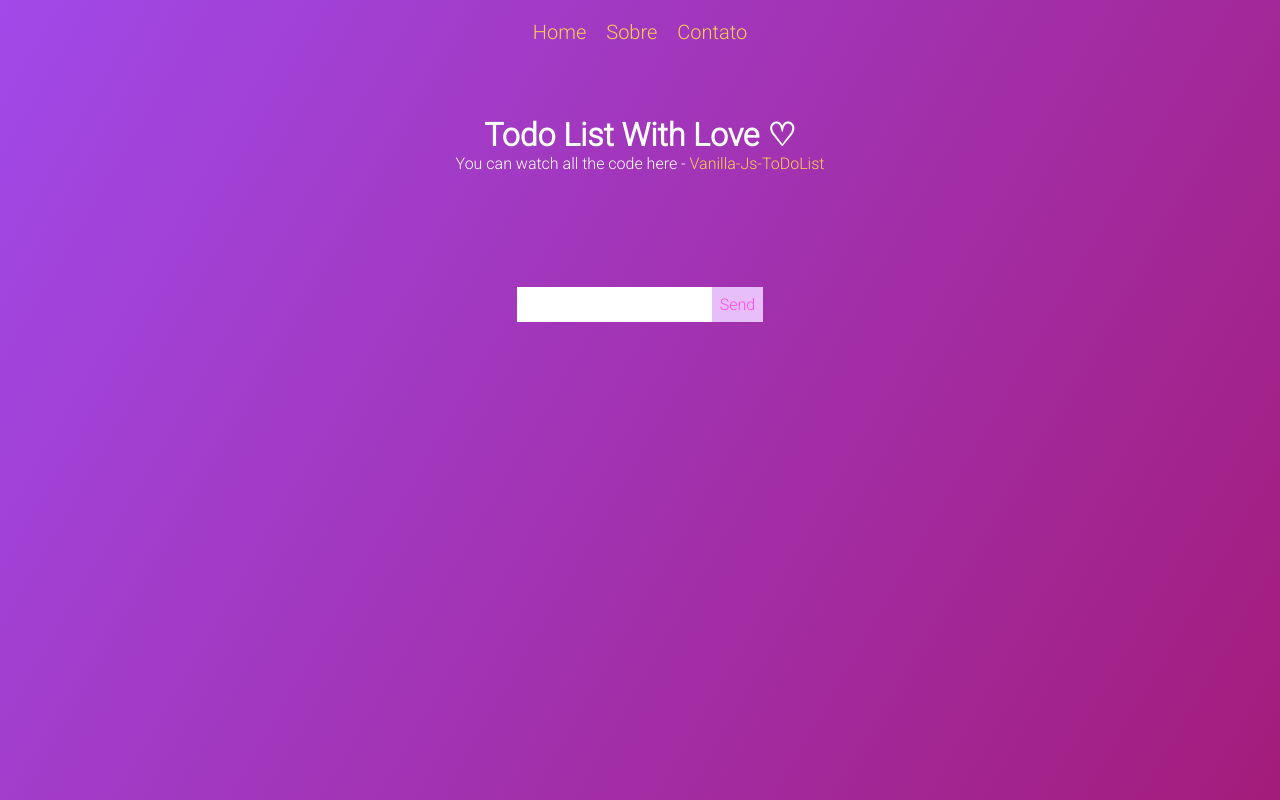
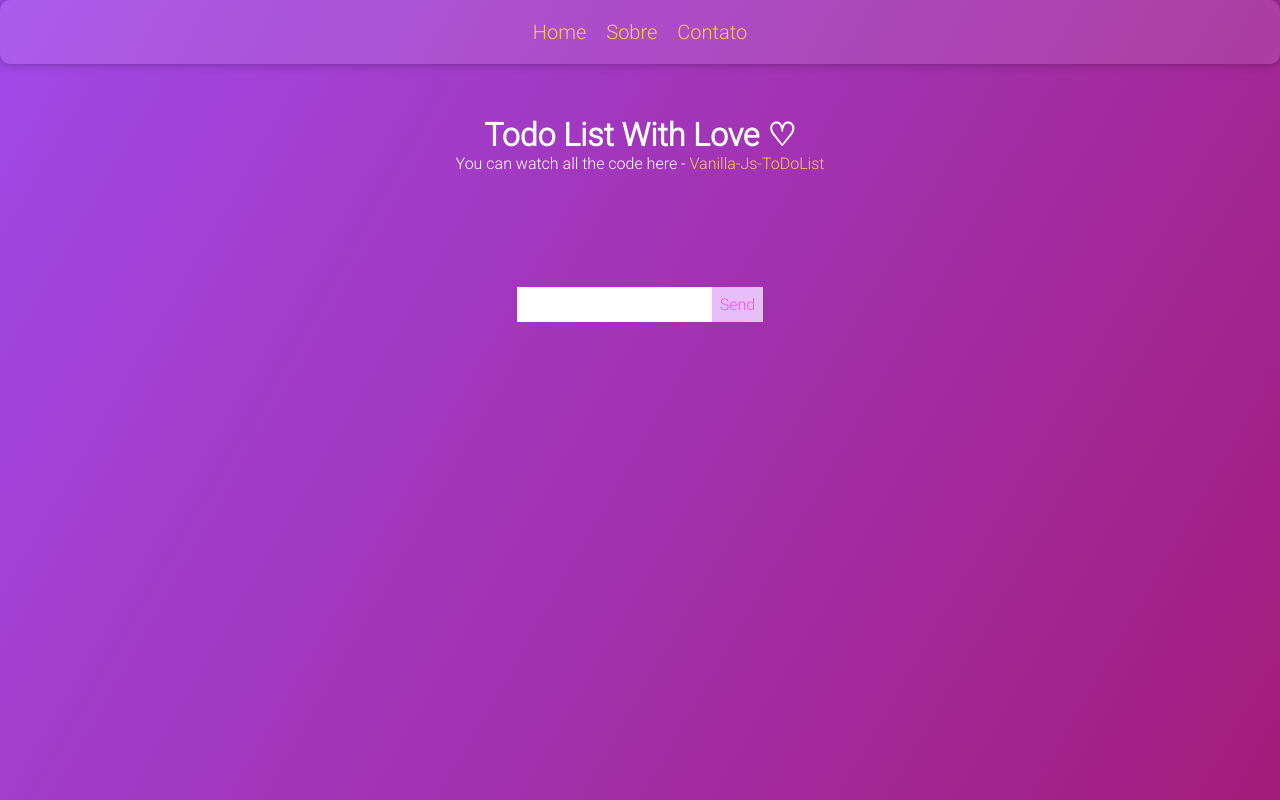
Before and after one commit to victorAkiyo/atividade-github, a plain HTML site: page Vanilla-Js-ToDoList-main/index.html in a window 1280 px wide. Drawn offline with Linux system fonts and the light colour scheme.

Commit message:
fix: melhora visual do menu closes #1

```diff
--- a/Vanilla-Js-ToDoList-main/style.css
+++ b/Vanilla-Js-ToDoList-main/style.css
@@ -119,4 +119,7 @@
   justify-content: center;
   padding: 20px;
   font-size: 20px;
+  background-color: rgba(255,255,255,0.1);
+  border-radius: 10px;
+  box-shadow: 0 0 10px rgba(0,0,0,0.3);
 }
```
